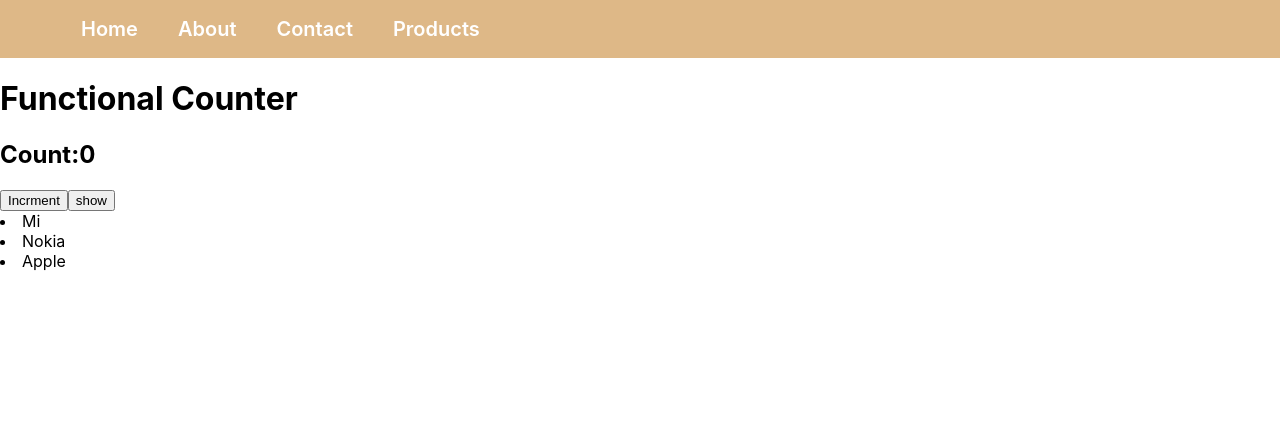
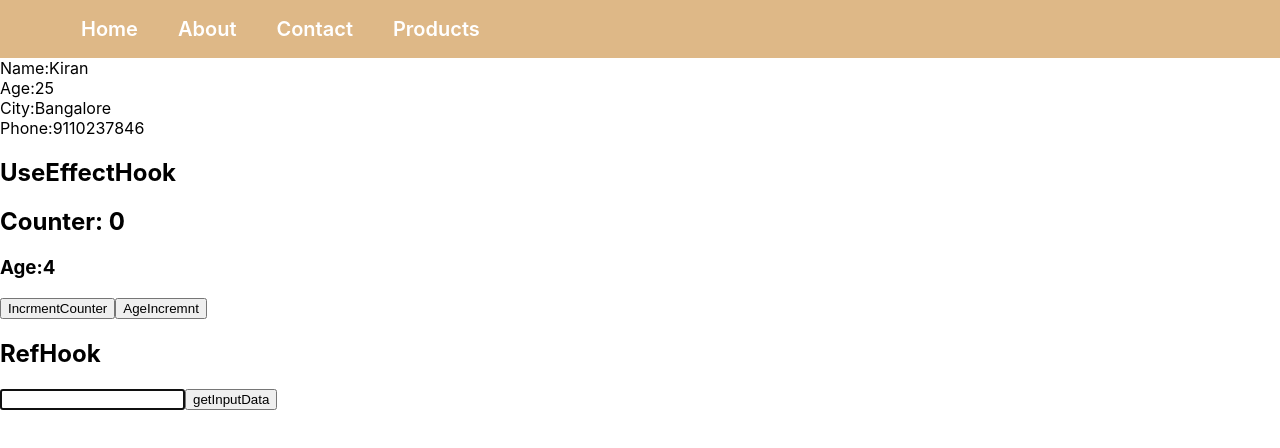
Before and after one commit to vinayreddy255/React-Batch-14, a React (Create React App) app in the folder React-Basics/react-practice/: page / in a window 1280 px wide. Shown: the top 448 px of the page. Built offline with nearby package versions, Linux system fonts and the light colour scheme.

Commit message:
uaseeeffect, user ref, use context

```diff
--- a/React-Basics/react-practice/src/App.js
+++ b/React-Basics/react-practice/src/App.js
@@ -13,9 +13,21 @@ import BtnCounter from "./ClassComponents/BtnCounter";
 import HoverCounterCompoent from "./ClassComponents/HoverCounterCompoent";
 import ProtalRootComponet from "./ClassComponents/ProtalRootComponet";
 import Counter from "./FunctionlComponet/Counter";
+import UseEffectHook from "./FunctionlComponet/UseEffectHook";
+import RefHook from "./FunctionlComponet/RefHook";
+import { MyContext } from "./FunctionlComponet/Context1";
+import { MyContext2 } from "./FunctionlComponet/Context2";
 function App() {
+  const empObj = {
+    name: "Kiran",
+    age: 25,
+    city: "Bangalore",
+    phone: 9110237846,
+  };
   return (
     <>
+      <MyContext.Provider value={empObj}>
+        <MyContext2.Provider value={["Apple", "Orange", "Mango"]}>
           <div className="my-app">
             {/* <Header ></Header> */}
             <Header />
@@ -38,9 +50,15 @@ function App() {
             {/* 21-12-2023 */}
             {/* <BtnCounter />
         <HoverCounterCompoent /> */}
-        <Counter />
+            {/* <Counter /> */}
           </div>
           {/* <ProtalRootComponet /> */}
+
+          {/* 24-122023 */}
+          <UseEffectHook address={{ pincode: "2433", stree: "near temaple" }} />
+          <RefHook />
+        </MyContext2.Provider>
+      </MyContext.Provider>
     </>
   );
 }
--- /dev/null
+++ b/React-Basics/react-practice/src/FunctionlComponet/Context1.js
@@ -0,0 +1,2 @@
+import { createContext } from "react";
+export const MyContext = createContext();
--- /dev/null
+++ b/React-Basics/react-practice/src/FunctionlComponet/Context2.js
@@ -0,0 +1,2 @@
+import { createContext } from "react";
+export const MyContext2 = createContext();
--- /dev/null
+++ b/React-Basics/react-practice/src/FunctionlComponet/RefHook.js
@@ -0,0 +1,25 @@
+import { useEffect, useRef, useContext } from "react";
+import { MyContext2 } from "./Context2";
+function RefHook() {
+  const inputRef = useRef();
+  const divRef = useRef();
+  const froutes = useContext(MyContext2);
+  console.log(froutes);
+
+  const getInputData = () => {
+    divRef.current.innerHTML = "<h1>Hello</h1>";
+    console.log(inputRef.current.value);
+  };
+  useEffect(() => {
+    inputRef.current.focus();
+  }, []);
+  return (
+    <div>
+      <h2>RefHook</h2>
+      <div ref={divRef}></div>
+      <input ref={inputRef} />
+      <button onClick={getInputData}>getInputData</button>
+    </div>
+  );
+}
+export default RefHook;
--- /dev/null
+++ b/React-Basics/react-practice/src/FunctionlComponet/UseEffectHook.js
@@ -0,0 +1,44 @@
+import { useEffect, useState, useContext } from "react";
+import { MyContext } from "./Context1";
+import { MyContext2 } from "./Context2";
+function UseEffectHook(props) {
+  const [count, setCount] = useState(0);
+  const [age, setAge] = useState(4);
+  const contextData = useContext(MyContext);
+  const froutes = useContext(MyContext2);
+
+  console.log("useEffect hook calling context2>>>>", froutes);
+  console.log("props...", props);
+  useEffect(() => {
+    console.log(" Component did mount...");
+    return () => {
+      // un mounting
+    };
+  }, []);
+
+  useEffect(() => {
+    console.log("Component did update...");
+  }, [age]);
+
+  const incremntCounter = () => {
+    setCount(count + 1);
+  };
+  const ageIncremnt = () => {
+    setAge(age + 2);
+  };
+  //   useEffect(function () {}, []);
+  return (
+    <div>
+      <div>Name:{contextData.name}</div>
+      <div>Age:{contextData.age}</div>
+      <div>City:{contextData.city}</div>
+      <div>Phone:{contextData.phone}</div>
+      <h2>UseEffectHook</h2>
+      <h2>Counter: {count}</h2>
+      <h3>Age:{age}</h3>
+      <button onClick={incremntCounter}>IncrmentCounter</button>
+      <button onClick={ageIncremnt}>AgeIncremnt</button>
+    </div>
+  );
+}
+export default UseEffectHook;
```
Lines whose indentation alone changed are shown as unchanged.
